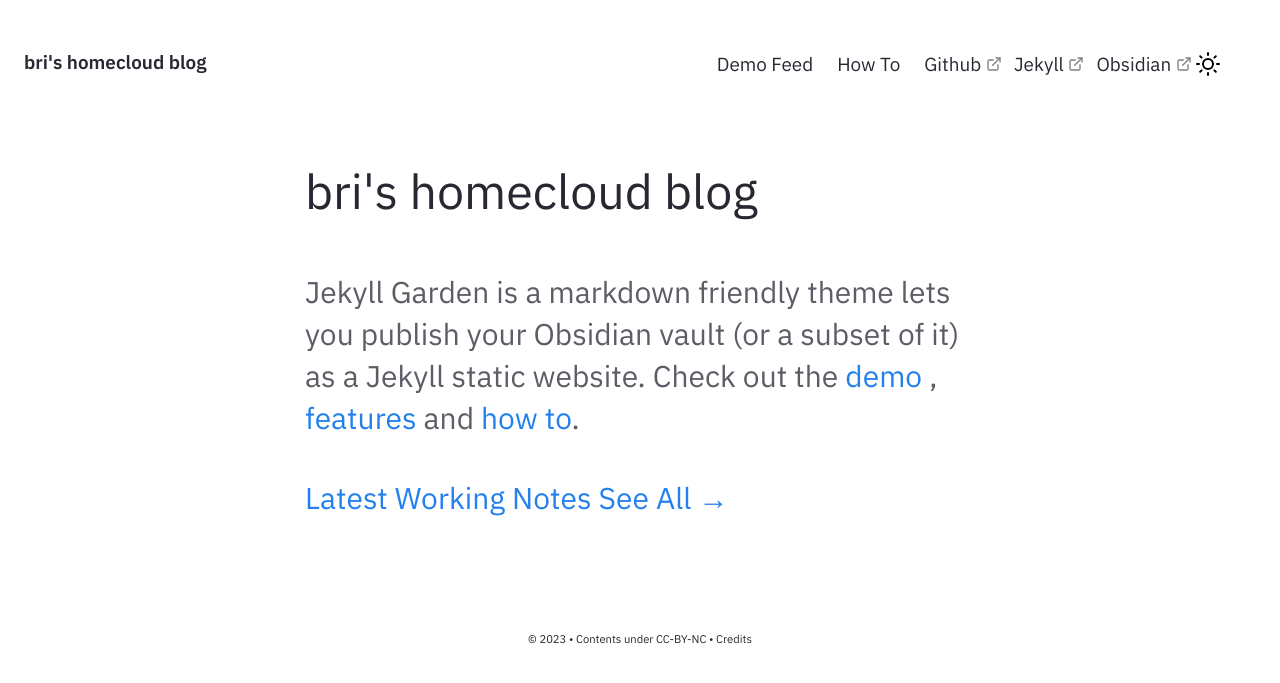
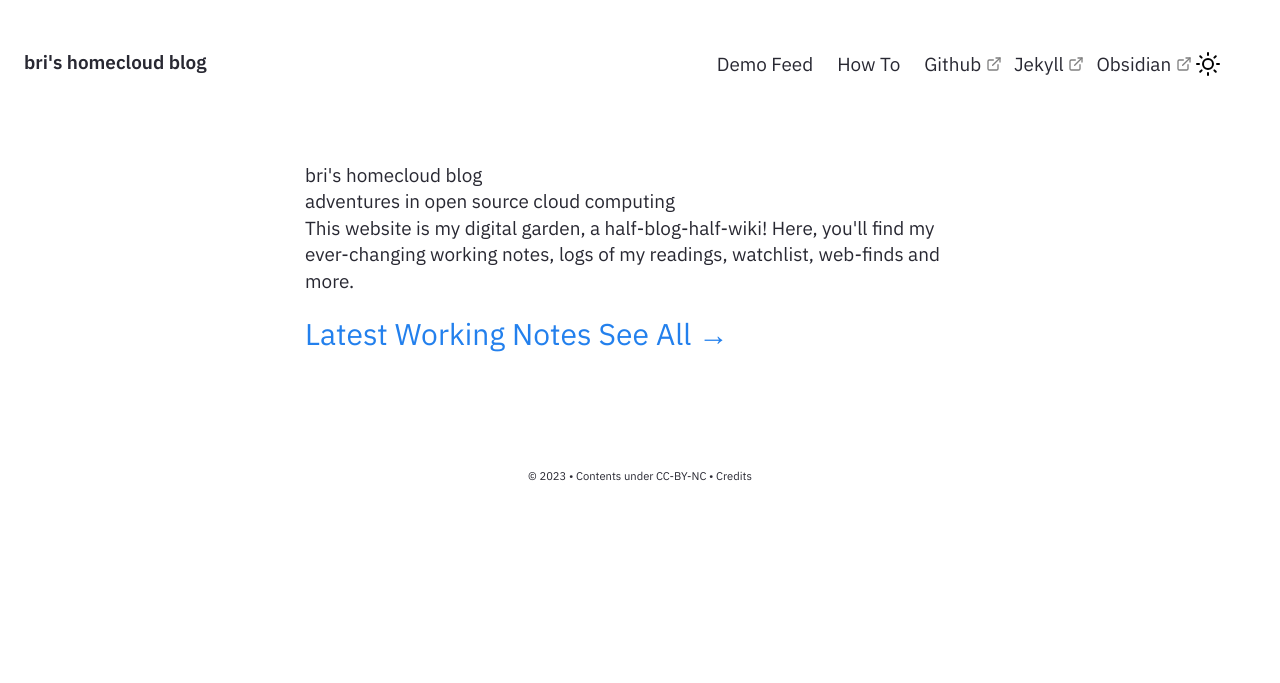
Before and after one commit to b-/jekyll-garden, a Jekyll site: the page built from pages/index.md, in a window 1280 px wide. Shown: the top 683 px of the page. Built offline with Jekyll 4.4.1, drawn with Linux system fonts in a browser that asks for light colours.

Commit message:
Update Homepage.html

```diff
--- a/_includes/Homepage.html
+++ b/_includes/Homepage.html
@@ -1,10 +1,11 @@
 <div class="home-intro">
-    <div class="jumbo">{{site.heading}} </div>
-    <div class="home-sub-text"> <h3>
-        Jekyll Garden is a markdown friendly theme lets you publish your Obsidian vault (or a subset of it) as a Jekyll static website.
-        Check out the <a href="{{'/notes' | relative_url}}"> demo </a>, <a href="{{'/post/features' | relative_url}}"> features </a> and <a href="{{'/post/how-to' | relative_url}}"> how to</a>.
-        </h3>
-</div> <div class="home-notes">
+        <div class="home-title"> {{site.heading}} </div>
+        <div class="home-sub-title" style="padding: 0px;"> adventures in open source cloud computing </div>
+
+        <div class="home-content no-padding">
+                This website is my digital garden, a half-blog-half-wiki! Here, you'll find my ever-changing working notes, logs of my readings, watchlist, web-finds and more.</div>
+
+<div class="home-notes">
         <a href="{{'/notes' | relative_url}}">
                 <h3 class="home-sub-title arrow-link">
                         <span class="text"> Latest Working Notes</span>
@@ -18,4 +19,11 @@
                 <div class="homelist-feed"> <a href="{{ note.url }}">{{ note.title }}</a></div>
                 {% endfor %}
         </div>
-</div></div>
+</div>
+
+<!-- <div class="home-colln">
+        <h3 class="home-sub-title">
+                Collections
+        </h3>
+        {%- include Collection.html -%}
+</div>-->
```
